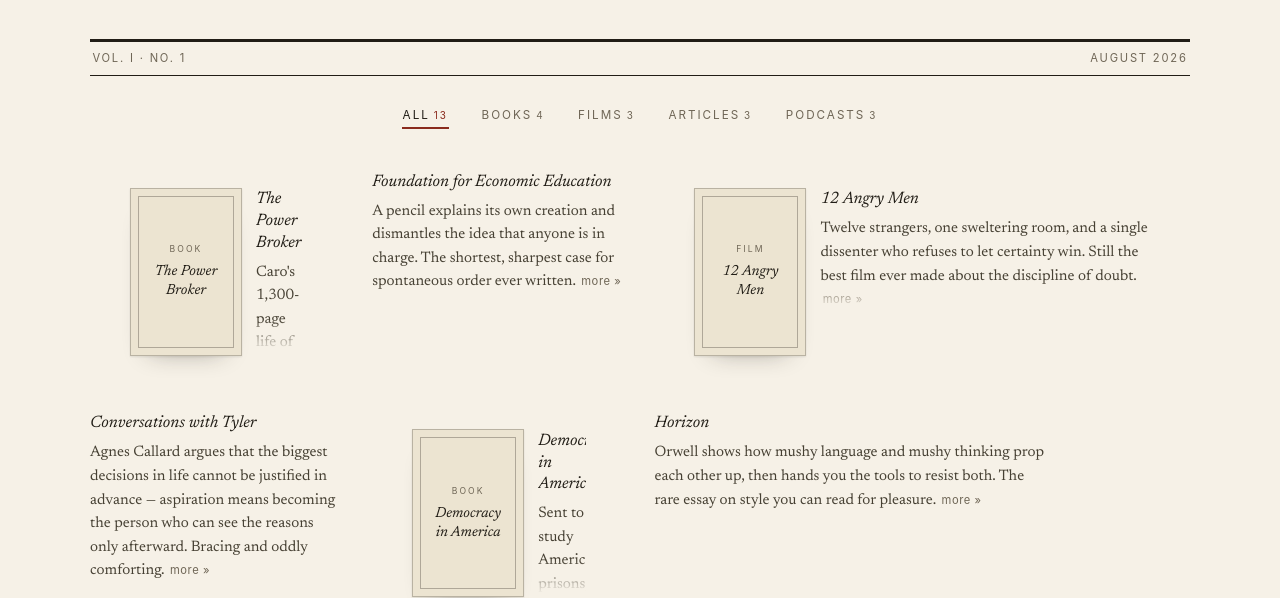
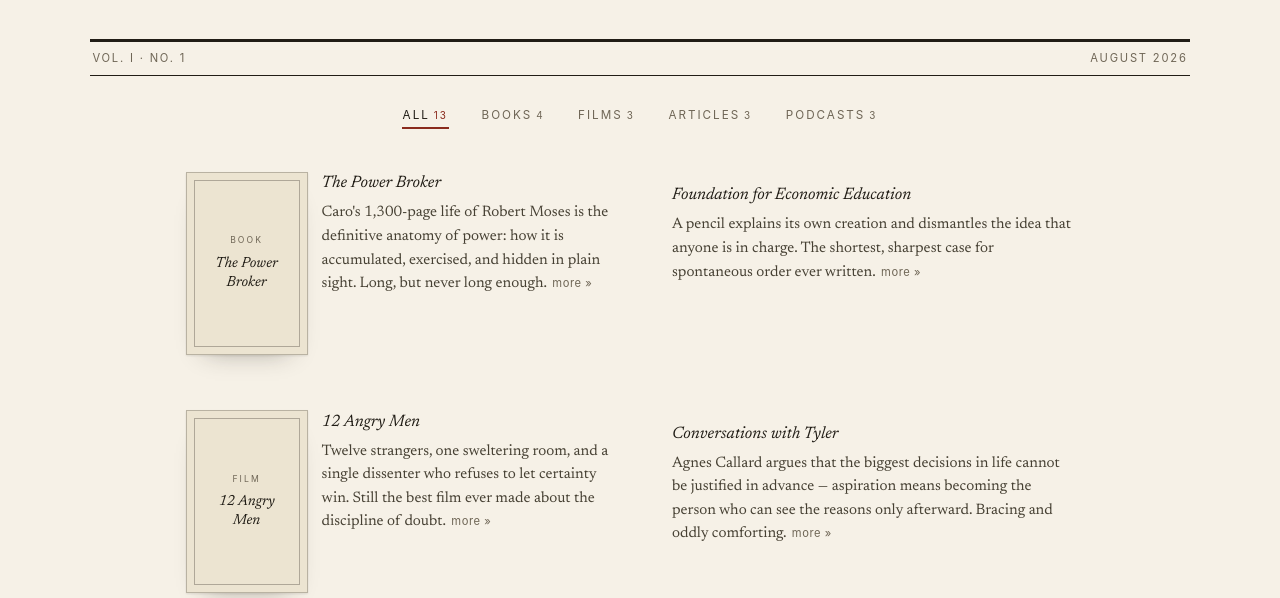
Before and after one commit to mihir-kale/readr, a website with bundled scripts: page index.html in a window 1280 px wide. Shown: the part 227-825 px from the top of the page. Built offline with nearby package versions, Linux system fonts and the light colour scheme; no server answers.

Commit message:
Fix notecard layout: uniform tile sizes, no clipped text, figure margin reset

```diff
--- a/styles.css
+++ b/styles.css
@@ -8,6 +8,10 @@
   --accent:#8a2b1d;
   --serif:"Newsreader",Georgia,"Times New Roman",serif;
   --sans:-apple-system,BlinkMacSystemFont,"Segoe UI","Helvetica Neue",Arial,sans-serif;
+  --card-w:440px;
+  --card-h:200px;
+  --poster-w:122px;
+  --poster-h:183px;
 }
 
 *,*::before,*::after{box-sizing:border-box}
@@ -101,13 +105,19 @@
 
 .board{
   display:grid;
-  grid-template-columns:repeat(4,minmax(0,1fr));
-  gap:2.6rem 1.8rem;
-  align-items:start;
+  grid-template-columns:repeat(auto-fill,var(--card-w));
+  justify-content:center;
+  gap:2.4rem 1.8rem;
 }
-.board>.tile:nth-child(3n){grid-column:span 2}
 .board.is-fading{opacity:0;transition:opacity .45s ease}
-.tile{min-width:0;animation:tile-in .55s cubic-bezier(.2,.6,.2,1) both;animation-delay:calc(var(--stagger,0)*45ms)}
+.tile{
+  margin:0;
+  width:var(--card-w);
+  height:var(--card-h);
+  min-width:0;
+  animation:tile-in .55s cubic-bezier(.2,.6,.2,1) both;
+  animation-delay:calc(var(--stagger,0)*45ms);
+}
 @keyframes tile-in{
   from{opacity:0;transform:translateY(12px)}
   to{opacity:1;transform:none}
@@ -115,20 +125,14 @@
 
 .tile--visual{
   display:grid;
-  grid-template-columns:112px minmax(0,1fr);
+  grid-template-columns:var(--poster-w) minmax(0,1fr);
   column-gap:14px;
   align-items:start;
 }
-.tile--visual .frame{width:112px;height:168px}
-.tile--visual figcaption{
-  max-height:168px;
-  overflow:hidden;
-  padding-top:.1rem;
-  -webkit-mask-image:linear-gradient(180deg,#000 78%,transparent 98%);
-  mask-image:linear-gradient(180deg,#000 78%,transparent 98%);
-}
+.tile--visual .frame{width:var(--poster-w);height:var(--poster-h)}
+.tile--visual figcaption{padding-top:.1rem}
 
-.tile--text .lead,.tile--text .blurb{max-width:46ch}
+.tile--text{padding:.85rem 1.1rem .9rem}
 
 .frame{
   position:relative;
@@ -192,17 +196,13 @@
 .colophon a{text-decoration:underline;text-decoration-color:var(--rule);text-underline-offset:3px}
 .colophon a:hover{text-decoration-color:var(--accent)}
 
-@media (max-width:960px){
-  .board{grid-template-columns:repeat(2,minmax(0,1fr))}
-}
-
 @media (max-width:640px){
   .filters{gap:.3rem 1.4rem;margin-bottom:2.2rem}
 }
 
 @media (max-width:700px){
-  .board{grid-template-columns:minmax(0,1fr);gap:1.9rem}
-  .board>.tile{width:100%;max-width:400px;margin:0 auto}
+  .board{grid-template-columns:minmax(0,400px);gap:1.9rem}
+  .board>.tile{width:100%;height:auto}
 }
 
 @media (prefers-reduced-motion:reduce){
```
